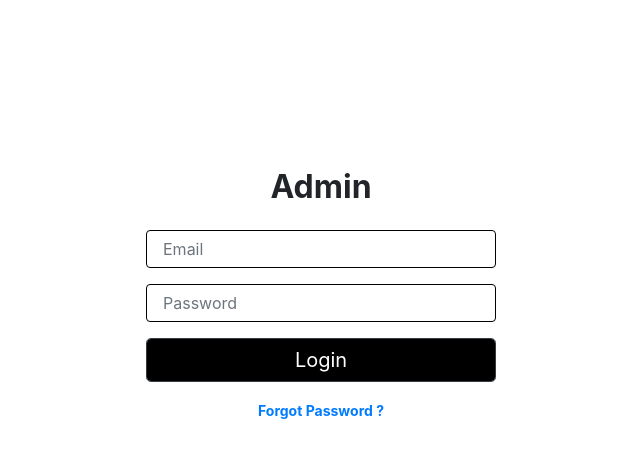
After one commit to bilalahmadai/FYP_WEB, a Flask app: page /login in a window 1280 px wide. The commit adds this page. Shown: the top 458 px of the page, without its empty margins (319-959 px from the left). Run offline with Flask 3, Linux system fonts and the light colour scheme; parts of the project's set-up code (start-up, migrations or seed data) failed here and were passed over; some libraries are stand-ins or nearby versions.

Commit message:
login logout

```diff
--- a/app.py
+++ b/app.py
@@ -1,4 +1,4 @@
-from flask import Flask,render_template,Response,url_for,redirect,request
+from flask import Flask,render_template,Response,url_for,redirect,request,session,g
 
 from mySQL import *
 import cv2 as cv
@@ -14,7 +14,7 @@ import time
 from pyzbar.pyzbar import decode
 
 app=Flask(__name__)
-# app.app_context().push()
+app.secret_key='#bilal'
 camera=cv.VideoCapture(0)
 
 # cur_time = now.strftime("%H:%M")
@@ -342,9 +342,27 @@ def progress():
 
     return Response(generate(), mimetype='text/event-stream')
 
-@app.route('/managing_absent')
-def managing_absent():
-    return render_template('absent.html')
+@app.route('/login',methods=['GET', 'POST'])
+def login():
+    msj=''
+    if request.method == "POST":
+        mail=request.form['email']
+        password=request.form['password']
+        mycursor.execute("SELECT * FROM admin WHERE email=%s AND password=%s",(mail,password))
+        record=mycursor.fetchone()
+        if record:
+            session['loggedin']=True
+            session['email']=record[2]
+            return redirect(url_for('index'))
+        else:
+            msj="Email or Password Incorrect, Try Again!"
+    return render_template('login.html',message=msj)
+
+@app.route('/logout')
+def logout():
+    session.pop('loggedin',None)
+    session.pop('email',None)
+    return redirect(url_for('login'))
 
 if __name__=="__main__":
     app.run(debug=True)
--- a/templates/base.html
+++ b/templates/base.html
@@ -51,10 +51,14 @@
             class="col-md-2 container bg-dark text-white text-center sticky-top sidebar"
           >
             <div>
+              <a href="{{url_for('logout')}}" class="text-right">
+                <i class="fa-solid fa-sign-out"></i> All
+              </a>
               <img
                 src="../static/assets/images/pugc.png"
                 class="img-fluid px-3 py-3"
               />
+
               <h4 class="mb-0">Attendance Management</h4>
 
               <div class="tab my-3">
--- /dev/null
+++ b/templates/login.html
@@ -0,0 +1,72 @@
+<!DOCTYPE html>
+<html lang="en">
+  <head>
+    <meta charset="UTF-8" />
+    <meta http-equiv="X-UA-Compatible" content="IE=edge" />
+    <meta name="viewport" content="width=device-width, initial-scale=1.0" />
+    <title>Login</title>
+    <link
+      rel="stylesheet"
+      href="{{url_for('static',filename='css/bootstrap.min.css')}}"
+    />
+
+    <link
+      rel="stylesheet"
+      href="{{url_for('static',filename='assets/css/style.css')}}"
+    />
+    <link
+      rel="stylesheet"
+      href="https://cdn.jsdelivr.net/npm/bootstrap@4.6.1/dist/css/bootstrap.min.css"
+    />
+  </head>
+  <body>
+    <div class="container">
+      <div class="login">
+        <h2 class="font-weight-bold text-center py-2">Admin</h2>
+        <form action="{{url_for('login')}}" method="post">
+          <div class="row justify-content-center pt-2">
+            <div class="col-md-4">
+              <input
+                type="email"
+                class="form-control myborder px-3 py-1"
+                name="email"
+                placeholder="Email"
+                required
+              />
+            </div>
+          </div>
+
+          <div class="row justify-content-center pt-3">
+            <div class="col-md-4">
+              <input
+                type="password"
+                class="form-control myborder px-3 py-1"
+                name="password"
+                placeholder="Password"
+                required
+              />
+            </div>
+          </div>
+
+          <div class="row justify-content-center pt-3">
+            <div class="col-md-4">
+              <button
+                type="submit"
+                class="btn btn-dark btn-lg form-control bgcolor py-0"
+                name="login"
+              >
+                Login
+              </button>
+            </div>
+          </div>
+        </form>
+
+        <div class="text-center px-4 pt-3">
+          <a href="forgotpassword.php" class="font-weight-bold font"
+            >Forgot Password ?</a
+          >
+        </div>
+      </div>
+    </div>
+  </body>
+</html>
```
